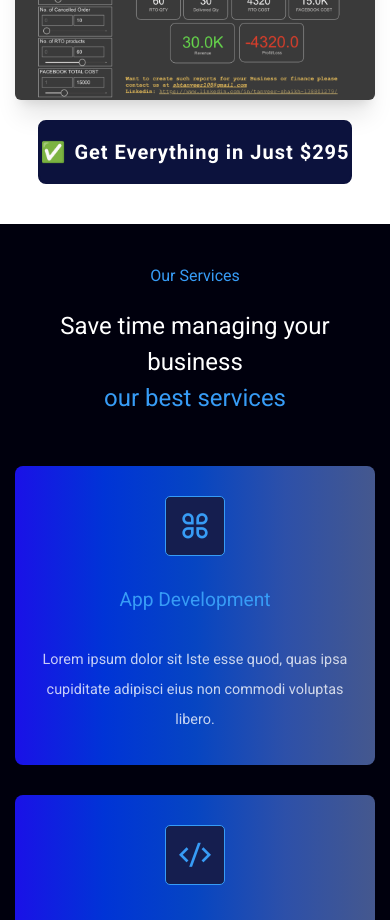
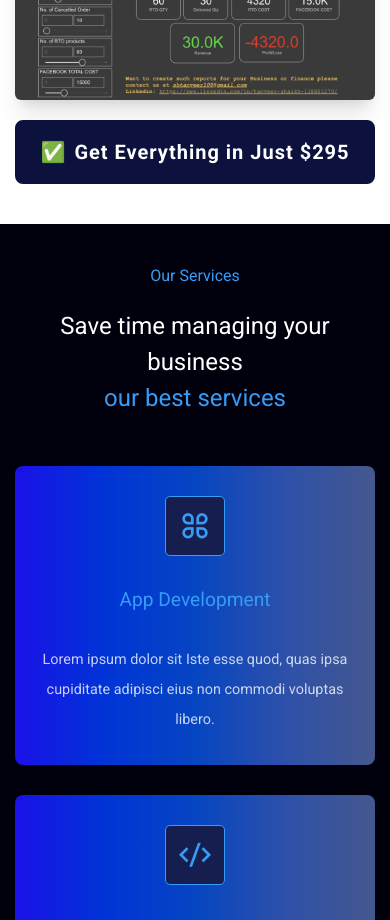
Before and after one commit to Vivek-04022001/Shopify-website, a React (Create React App) app: page / in a window 390 px wide. Shown: the part 1440-2360 px from the top of the page. Built offline with nearby package versions, Linux system fonts and the light colour scheme.

Commit message:
fix some issues

```diff
--- a/src/components/UI/Opportunity.jsx
+++ b/src/components/UI/Opportunity.jsx
@@ -15,11 +15,11 @@ const Opportunity = () => {
             <img src={Img1} alt="" className="md:hidden w-full shadow-xl rounded-md"/>
             <img src={Img2} alt="" className="md:hidden w-full shadow-xl rounded-md"/>
           </div>
-          <div className=" max-w-3xl border-2 border-heading-color bg-heading-color  text-white text-xl text-center md:text-3xl font-bold  md:py-5 md:px-12 py-4 rounded-lg md:rounded-xl hover:bg-white hover:text-heading-color cursor-pointer
+          <div className="w-full md:max-w-3xl border-2 border-heading-color bg-heading-color  text-white text-xl text-center md:text-3xl font-bold  md:py-5 md:px-12 py-4 rounded-lg md:rounded-xl hover:bg-white hover:text-heading-color cursor-pointer
 
           transition-all duration-200 hover:translate-x-[-10px] hover:translate-y-[-4px] hover:shadow-[4px_4px_0px_black] active:translate-x-[0px] active:translate-y-[0px] active:rounded-2xl active:shadow-none
           ">
-            <p className="tracking-wider ">
+            <p className="tracking-wider  ">
                 <span className="mr-2">✅</span>
                 Get Everything in Just $295
             </p>
```
